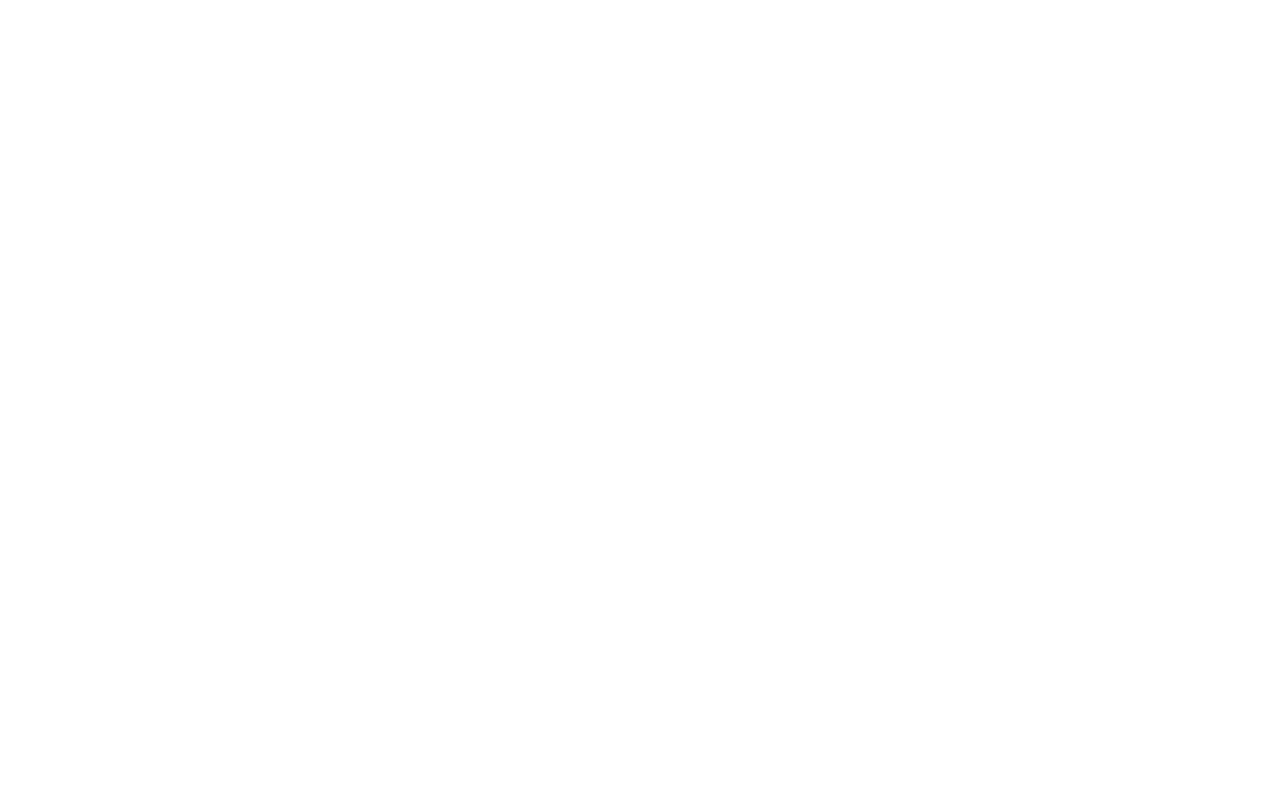
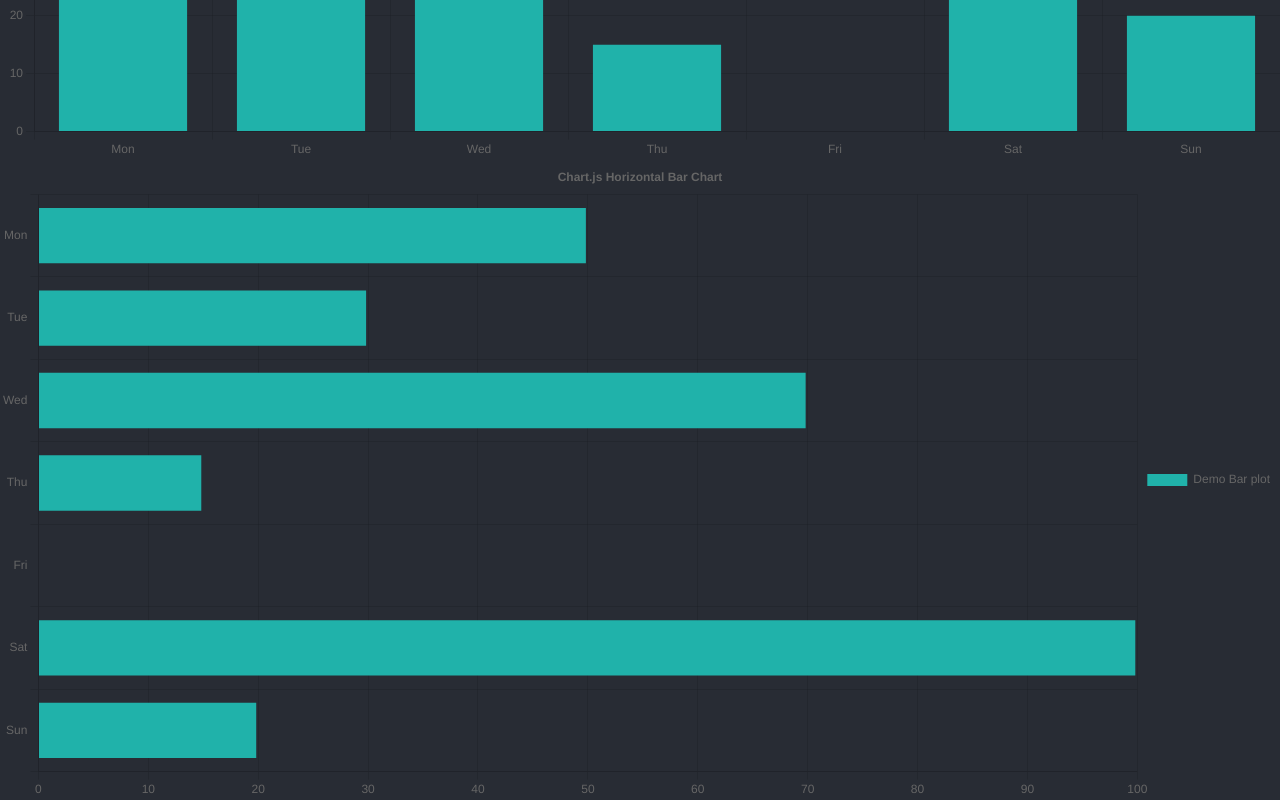
Before and after one commit to s-yoshiii/chartjs-tutrial, a React (Create React App) app: page / in a window 1280 px wide. Shown: the part 3680-4480 px from the top of the page. Before the commit the page ends 3200 px from the top, so only its background shows below. Built offline with nearby package versions, Linux system fonts and the light colour scheme.

Commit message:
Bar Chart

```diff
--- a/src/App.tsx
+++ b/src/App.tsx
@@ -1,5 +1,6 @@
 import React from "react";
 import "./App.css";
+import BarPlot from "./components/BarPlot";
 import LinePlot from "./components/LinePlot";
 import PiePlot from "./components/PiePlot";
 
@@ -8,6 +9,7 @@
     <div className="App">
       <LinePlot />
       <PiePlot />
+      <BarPlot />
     </div>
   );
 }
--- /dev/null
+++ b/src/components/BarPlot.tsx
@@ -0,0 +1,42 @@
+import React, { FC } from "react";
+import { Bar } from "react-chartjs-2";
+const data = {
+  labels: ["Mon", "Tue", "Wed", "Thu", "Fri", "Sat", "Sun"],
+  datasets: [
+    {
+      label: "Demo Bar plot",
+      backgroundColor: "#20b2aa",
+      borderColor: "transparent",
+      hoverBackgroundColor: "#5f9ea0",
+      data: [50, 30, 70, 15, 0, 100, 20],
+    },
+  ],
+};
+const options = {
+  indexAxis: "y" as const,
+  elements: {
+    bar: {
+      borderWidth: 2,
+    },
+  },
+  responsive: true,
+  plugins: {
+    legend: {
+      position: "right" as const,
+    },
+    title: {
+      display: true,
+      text: "Chart.js Horizontal Bar Chart",
+    },
+  },
+};
+const BarPlot: FC = () => {
+  return (
+    <div>
+      <Bar data={data} />
+      <Bar data={data} options={options} />
+    </div>
+  );
+};
+
+export default BarPlot;
```
